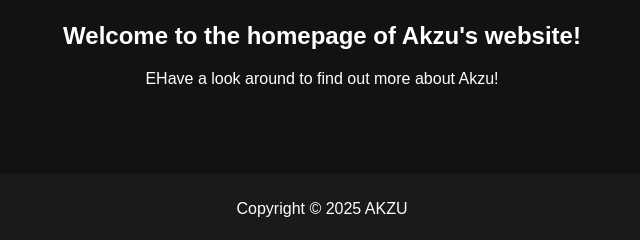
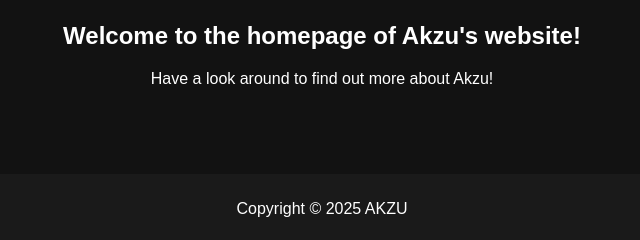
Before and after one commit to akzupc/akzug, a plain HTML site: page index.html in a window 1280 px wide. Shown: the part 202-442 px from the top of the page, 318-958 px from the left. Drawn offline with Linux system fonts and the light colour scheme.

Commit message:
Update index.html

```diff
--- a/index.html
+++ b/index.html
@@ -20,7 +20,7 @@
 
     <main>
         <h2>Welcome to the homepage of Akzu's website!</h2>
-        <p>EHave a look around to find out more about Akzu!</p>
+        <p>Have a look around to find out more about Akzu!</p>
     </main>
 
     <footer>
```
